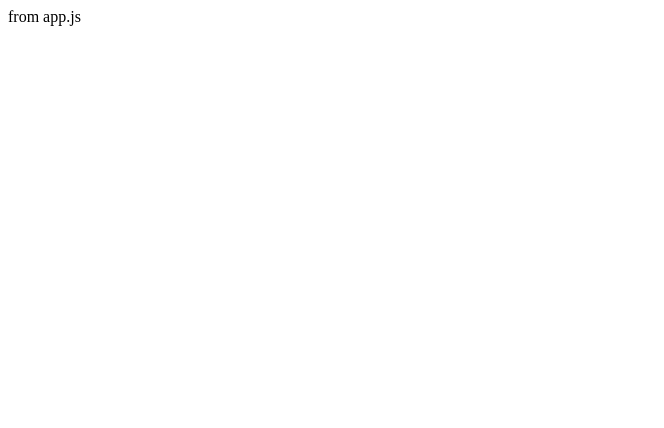
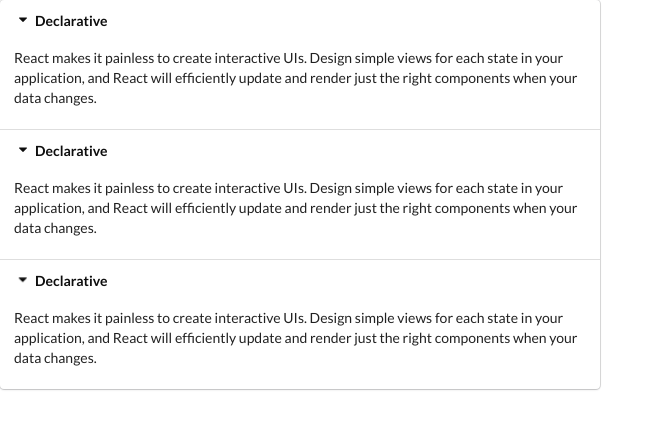
Before and after one commit to JCEleanor/react-widgets, a React (Create React App) app: page / in a window 1280 px wide. Shown: the top 428 px of the page, without its empty margins (0-664 px from the left). Built offline with nearby package versions, Linux system fonts and the light colour scheme.

Commit message:
set up accordion structure

```diff
--- a/public/index.html
+++ b/public/index.html
@@ -15,29 +15,13 @@
       user's mobile device or desktop. See https://developers.google.com/web/fundamentals/web-app-manifest/
     -->
     <link rel="manifest" href="%PUBLIC_URL%/manifest.json" />
-    <!--
-      Notice the use of %PUBLIC_URL% in the tags above.
-      It will be replaced with the URL of the `public` folder during the build.
-      Only files inside the `public` folder can be referenced from the HTML.
 
-      Unlike "/favicon.ico" or "favicon.ico", "%PUBLIC_URL%/favicon.ico" will
-      work correctly both with client-side routing and a non-root public URL.
-      Learn how to configure a non-root public URL by running `npm run build`.
-    -->
+    <link rel="stylesheet" href="https://cdnjs.cloudflare.com/ajax/libs/semantic-ui/2.4.1/semantic.min.css" integrity="sha512-8bHTC73gkZ7rZ7vpqUQThUDhqcNFyYi2xgDgPDHc+GXVGHXq+xPjynxIopALmOPqzo9JZj0k6OqqewdGO3EsrQ==" crossorigin="anonymous" referrerpolicy="no-referrer" />
     <title>React App</title>
   </head>
   <body>
     <noscript>You need to enable JavaScript to run this app.</noscript>
     <div id="root"></div>
-    <!--
-      This HTML file is a template.
-      If you open it directly in the browser, you will see an empty page.
 
-      You can add webfonts, meta tags, or analytics to this file.
-      The build step will place the bundled scripts into the <body> tag.
-
-      To begin the development, run `npm start` or `yarn start`.
-      To create a production bundle, use `npm run build` or `yarn build`.
-    -->
   </body>
 </html>
--- a/src/App.js
+++ b/src/App.js
@@ -1,7 +1,29 @@
 import React from 'react'
+import Accordion from './components/Accordion'
+const dummyData = [
+  {
+    title: 'Declarative',
+    content:
+      'React makes it painless to create interactive UIs. Design simple views for each state in your application, and React will efficiently update and render just the right components when your data changes.',
+  },
+  {
+    title: 'Declarative',
+    content:
+      'React makes it painless to create interactive UIs. Design simple views for each state in your application, and React will efficiently update and render just the right components when your data changes.',
+  },
+  {
+    title: 'Declarative',
+    content:
+      'React makes it painless to create interactive UIs. Design simple views for each state in your application, and React will efficiently update and render just the right components when your data changes.',
+  },
+]
 
-export default () => {
-    return (
-        <div>from app.js</div>
-    )
+function App() {
+  return (
+    <div>
+      <Accordion data={dummyData} />
+    </div>
+  )
 }
+
+export default App
--- /dev/null
+++ b/src/components/Accordion.js
@@ -0,0 +1,20 @@
+import React from 'react'
+
+const Accordion = ({ data }) => {
+  const renderData = data.map((data) => {
+    return (
+      <React.Fragment key={data.title}>
+        <div className="title active">
+          <i className="dropdown icon"></i>
+          {data.title}
+        </div>
+        <div className="content active">
+          <p>{data.content}</p>
+        </div>
+      </React.Fragment>
+    )
+  })
+  return <div className="ui styled accordion">{renderData}</div>
+}
+
+export default Accordion
```
Also changed, not shown: src/index.js (line endings or trailing spaces).
